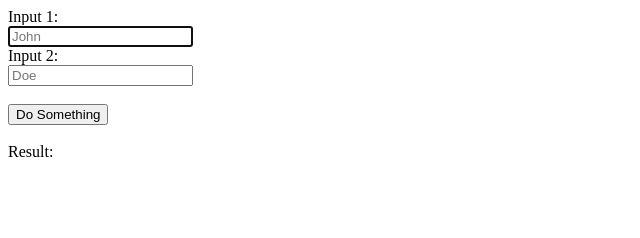
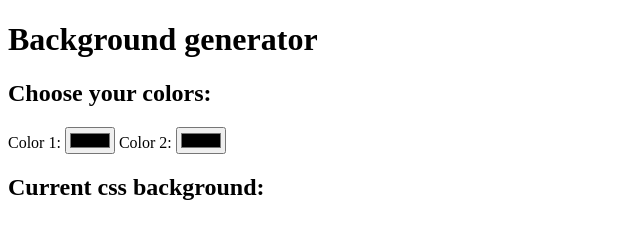
Before and after one commit to edouardmisset/backgroundGenerator, a plain HTML site: page index.html in a window 1280 px wide. Shown: the whole page, without its empty margins (0-640 px from the left). Drawn offline with Linux system fonts and the light colour scheme.

Commit message:
HTML Body work

```diff
--- a/index.html
+++ b/index.html
@@ -7,22 +7,14 @@
     <title>Document</title>
   </head>
   <body>
-    <form action="/script.js">
-      <label for="in1">Input 1:</label><br />
-      <input
-        type="text"
-        id="in1"
-        name="in1"
-        placeholder="John"
-        autofocus
-      /><br />
-      <label for="in2">Input 2:</label><br />
-      <input type="text" id="in2" name="in2" placeholder="Doe" /><br /><br />
-      <input type="button" value="Do Something" onclick="myFunction()" />
-      <br /><br />
-      <label for="result">Result:</label><br />
-      <p id="result"></p>
-    </form>
+    <h1>Background generator</h1>
+    <h2>Choose your colors:</h2>
+    <label for="firstColor">Color 1: </label>
+    <input type="color" id="firstColor" name="firstColor" />
+    <label for="secondColor"> Color 2: </label>
+    <input type="color" id="secondColor" name="secondColor" />
+    <h2>Current css background:</h2>
+    <p id="result"></p>
     <script src="script.js"></script>
   </body>
 </html>
```
